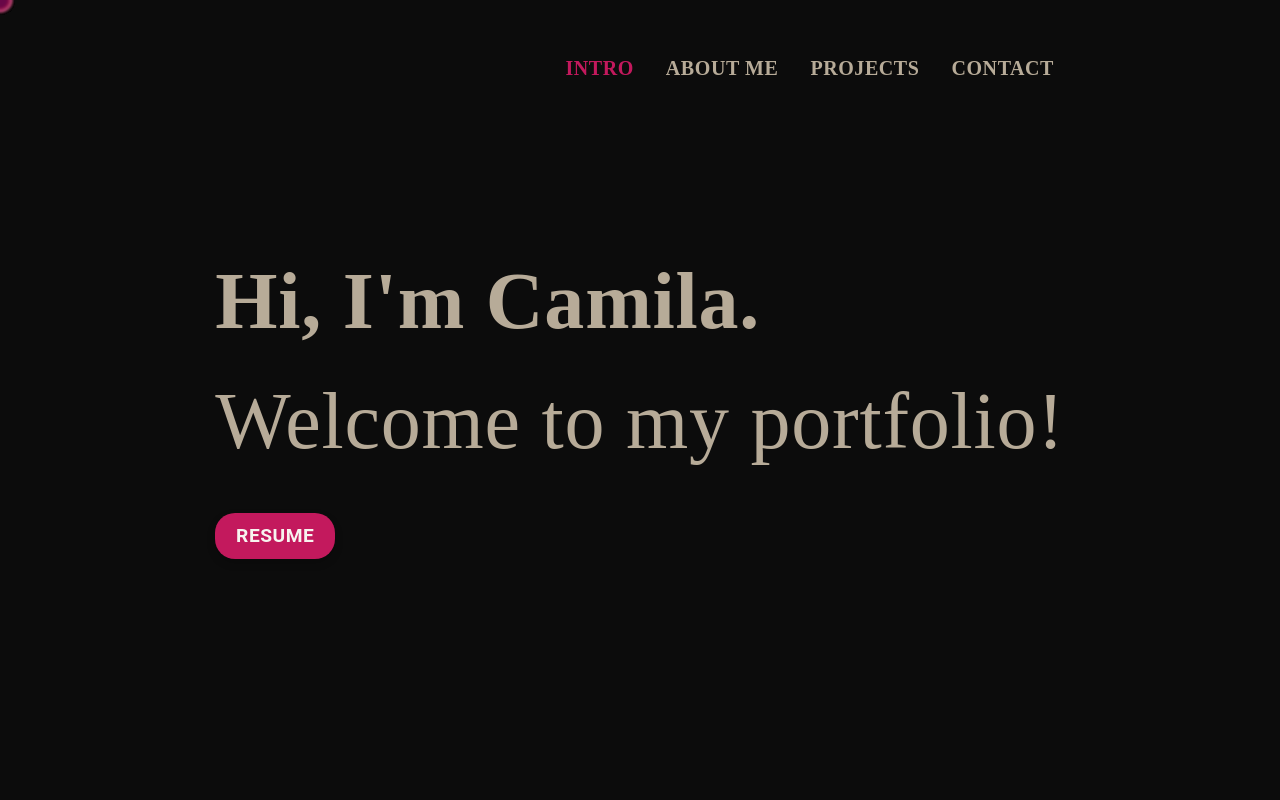
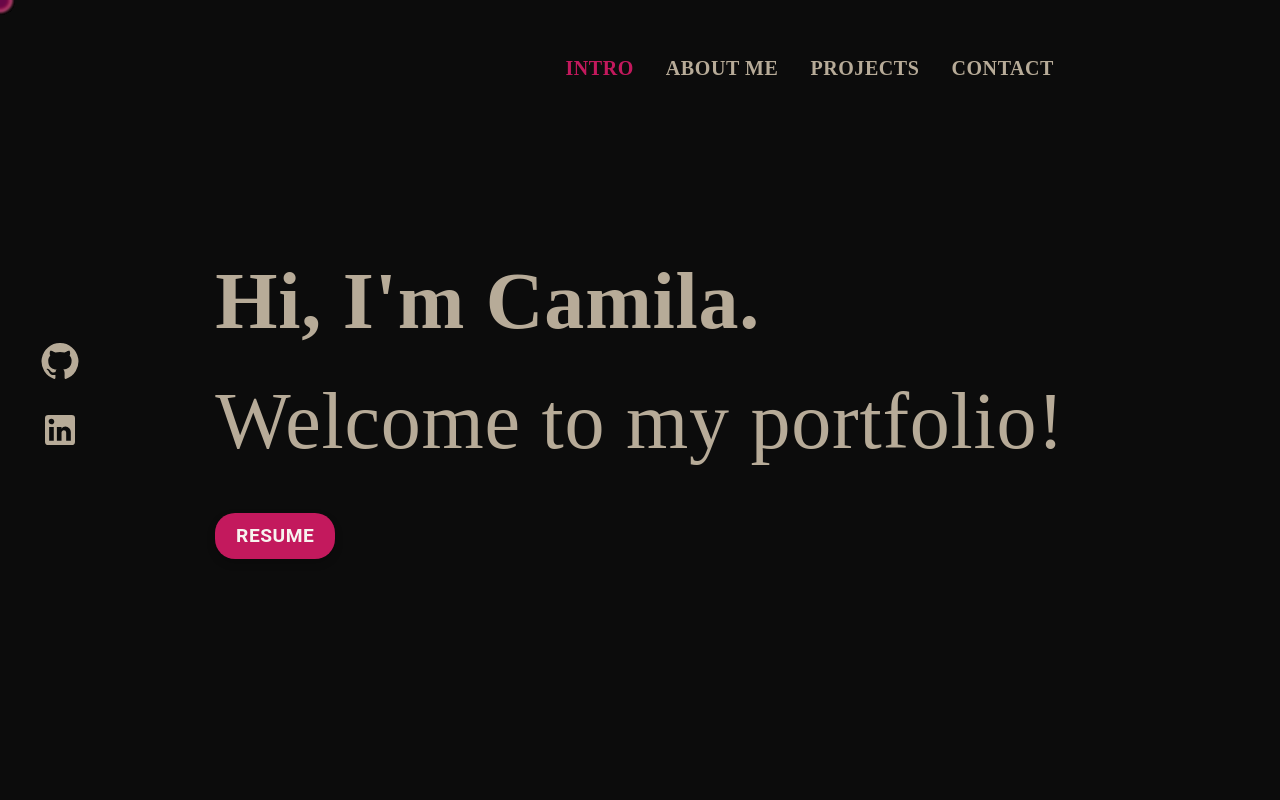
Before and after one commit to cbalsemao/cv-project, a React (Vite) app: page / in a window 1280 px wide. Shown: the top 800 px of the page. Built offline with nearby package versions, Linux system fonts and the light colour scheme.

Commit message:
chore: contactIcons added

```diff
--- /dev/null
+++ b/src/components/ContactIcons.tsx
@@ -0,0 +1,93 @@
+import { Box, styled, Typography } from '@mui/material';
+import LinkedInIcon from '@mui/icons-material/LinkedIn';
+import GitHubIcon from '@mui/icons-material/GitHub';
+import { useEffect, useRef } from 'react';
+import gsap from 'gsap';
+import { palette } from '../utils/styleguide';
+
+const ContactIconsContainer = ({ children }: { children: React.ReactNode }) => {
+  return (
+    <Box
+      sx={{
+        position: { xs: 'fixed', md: 'fixed' },
+        bottom: { xs: '20px', md: 'auto' },
+        top: { xs: 'auto', md: '50%' },
+        left: { xs: '50%', md: '20px' },
+        transform: { xs: 'translateX(-50%)', md: 'translateY(-50%)' },
+        display: 'flex',
+        flexDirection: { xs: 'row', md: 'column' },
+        gap: '20px',
+        paddingLeft: { xs: '0', md: '20px' },
+        alignItems: { xs: 'center', md: 'flex-start' },
+        marginTop: { xs: '0', md: '0' },
+        color: palette.beige,
+      }}
+    >
+      {children}
+    </Box>
+  );
+};
+
+const TypographyIcon = styled(Typography)({
+  fontWeight: 'bold',
+});
+
+const ContactIcons = () => {
+  const githubRef = useRef<HTMLDivElement | null>(null);
+  const linkedinRef = useRef<HTMLDivElement | null>(null);
+
+  useEffect(() => {
+    const handleMouseMove = (
+      event: MouseEvent,
+      iconRef: React.RefObject<HTMLDivElement>
+    ) => {
+      if (!iconRef.current) return;
+
+      const { clientX, clientY } = event;
+      const { left, top, width, height } =
+        iconRef.current.getBoundingClientRect();
+      const x = (clientX - (left + width / 2)) * 1;
+      const y = (clientY - (top + height / 2)) * 1;
+
+      gsap.to(iconRef.current, {
+        x: x,
+        y: y,
+        duration: 0.8,
+        ease: 'power2.out',
+      });
+    };
+
+    const handleMouseLeave = (iconRef: React.RefObject<HTMLDivElement>) => {
+      if (!iconRef.current) return;
+
+      gsap.to(iconRef.current, {
+        x: 0,
+        y: 0,
+        duration: 0.8,
+        ease: 'power2.inOut',
+      });
+    };
+
+    [githubRef, linkedinRef].forEach((ref) => {
+      if (ref.current) {
+        ref.current.addEventListener('mousemove', (e) =>
+          handleMouseMove(e, ref)
+        );
+        ref.current.addEventListener('mouseleave', () => handleMouseLeave(ref));
+      }
+    });
+  }, []);
+
+  return (
+    <ContactIconsContainer>
+      <TypographyIcon variant="h6" ref={githubRef}>
+        <GitHubIcon sx={{ fontSize: 40 }} />
+      </TypographyIcon>
+      <TypographyIcon variant="h6" ref={linkedinRef}>
+        <LinkedInIcon sx={{ fontSize: 40 }} />
+      </TypographyIcon>
+    </ContactIconsContainer>
+  );
+};
+
+export default ContactIcons;
--- a/src/components/TextFollowAnimation.tsx
+++ b/src/components/TextFollowAnimation.tsx
@@ -2,7 +2,7 @@ import { styled, Typography } from '@mui/material';
 import gsap from 'gsap';
 import ScrollTrigger from 'gsap/ScrollTrigger';
 import { useLayoutEffect } from 'react';
-import { palette } from '../utils/styleguide';
+import { palette, theme } from '../utils/styleguide';
 gsap.registerPlugin(ScrollTrigger);
 
 const SpanStyled = styled('span')({
@@ -11,11 +11,13 @@ const SpanStyled = styled('span')({
   WebkitTextFillColor: 'transparent',
   backgroundSize: '200%',
   backgroundPosition: '100% 0px',
+  fontFamily: theme.typography.fontFamily,
+  fontWeight: 'bold',
 });
 
 const TextStyled = styled(Typography)(({ theme }) => ({
   fontSize: '2.5rem',
-
+  fontfamily: theme.typography.fontFamily,
   [theme.breakpoints.up('sm')]: {
     fontSize: '3rem',
   },
--- a/src/components/navbar/DesktopMenu.tsx
+++ b/src/components/navbar/DesktopMenu.tsx
@@ -1,10 +1,13 @@
 import { useState, useEffect } from 'react';
-import { Box, styled } from '@mui/material';
+import { Box, styled, Typography } from '@mui/material';
 import { formattedId, PAGES_NAMES } from '../../utils/utils';
 import { gsap } from 'gsap';
 import { ScrollTrigger } from 'gsap/ScrollTrigger';
 import { ButtonDesktopNavbar } from './navbar-styles/ButtonDesktopNavbar';
 import { palette, theme } from '../../utils/styleguide';
+import GitHubIcon from '@mui/icons-material/GitHub';
+import LinkedInIcon from '@mui/icons-material/LinkedIn';
+import ContactIcons from '../ContactIcons';
 
 const DesktopMenuStyled = styled(Box)({
   width: '100%',
@@ -87,6 +90,7 @@ export const DesktopMenu = ({ handleScroll }: DesktopMenuProps) => {
           />
         ))}
       </ContainerButtonsDeskMenu>
+      <ContactIcons />
     </DesktopMenuStyled>
   );
 };
--- a/src/pages/landing-page/sections/styles-section/stylesSection.ts
+++ b/src/pages/landing-page/sections/styles-section/stylesSection.ts
@@ -4,11 +4,9 @@ import { palette } from '../../../../utils/styleguide';
 export const StyledSectionTitle = styled(Typography)(({ theme }) => ({
   fontWeight: 'bold',
   display: 'flex',
-  // height: 'calc(2.5rem * 1.5)',
   paddingTop: '10rem',
-  color: palette.purple,
-  textTransform: 'uppercase', // Added to make text uppercase
-  //paddingLeft: '5rem',
+  color: palette.darkPink,
+  textTransform: 'uppercase',
 
   [theme.breakpoints.up('xs')]: {
     fontSize: '3rem',
--- a/src/utils/styleguide.ts
+++ b/src/utils/styleguide.ts
@@ -2,7 +2,7 @@ import { createTheme } from '@mui/material';
 
 export const theme = createTheme({
   typography: {
-    fontFamily: 'Rockwell',
+    fontFamily: 'Century Gothic',
     fontSize: 16,
   },
   breakpoints: {
```
